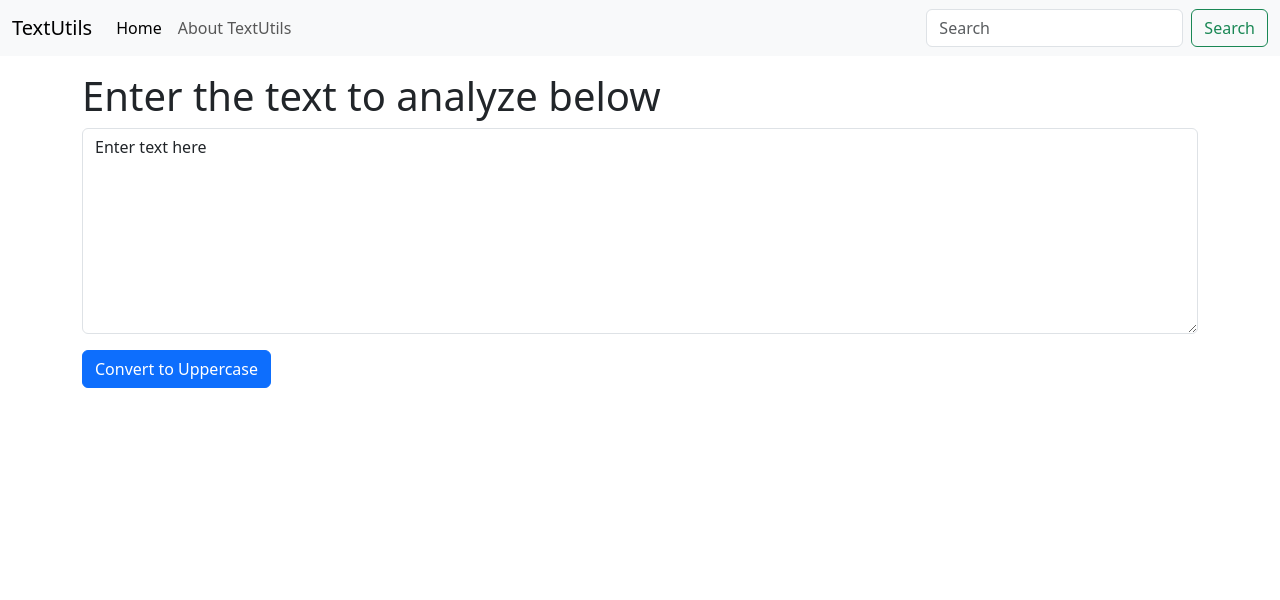
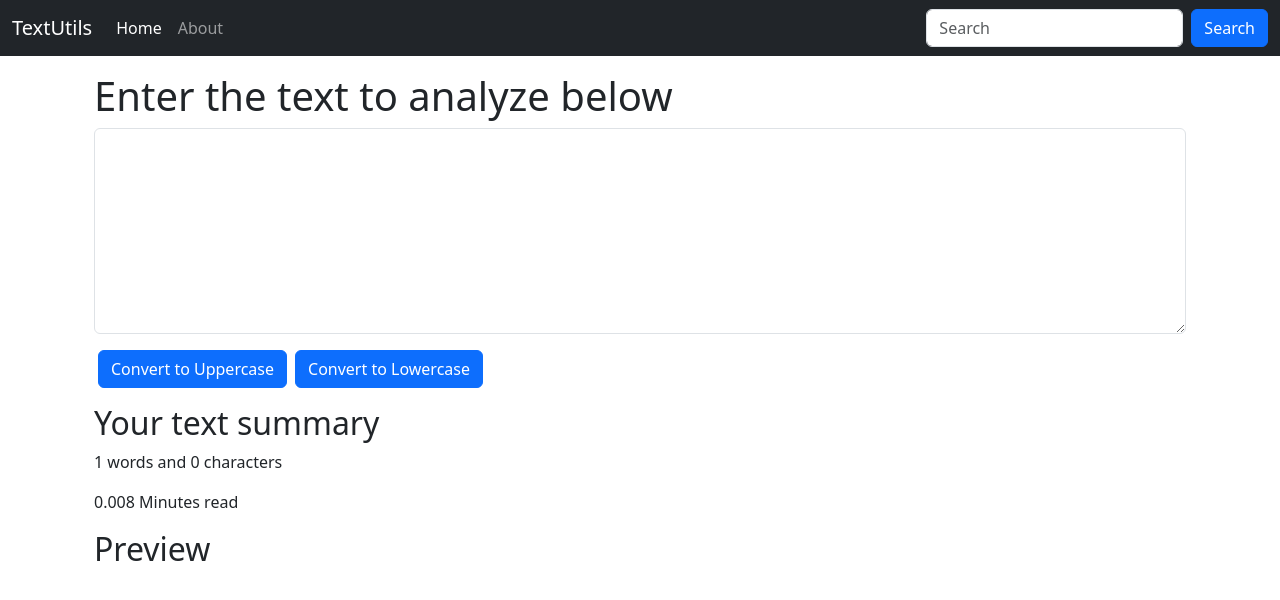
Before and after one commit to mspabitwar/textutils-react, a React (Create React App) app: page / in a window 1280 px wide. Shown: the top 600 px of the page. Built offline with nearby package versions, Linux system fonts and the light colour scheme.

Commit message:
video 8: added more logic

```diff
--- a/src/App.js
+++ b/src/App.js
@@ -5,7 +5,7 @@
 function App() {
   return (
     <>
-      <Navbar title="TextUtils" aboutText="About TextUtils"/>
+      <Navbar title="TextUtils" aboutText="About"/>
       <div className="container my-3">
         <TextForm heading="Enter the text to analyze below" />
       </div>
--- a/src/components/Navbar.js
+++ b/src/components/Navbar.js
@@ -3,7 +3,7 @@
 
 export default function Navbar(props) {
   return (
-    <nav className="navbar navbar-expand-lg bg-body-tertiary">
+    <nav className="navbar navbar-expand-lg navbar-dark bg-dark">
       <div className="container-fluid">
         <a className="navbar-brand" href="/" >{props.title}</a>
         <button className="navbar-toggler" type="button" data-bs-toggle="collapse" data-bs-target="#navbarSupportedContent" aria-controls="navbarSupportedContent" aria-expanded="false" aria-label="Toggle navigation">
@@ -20,7 +20,7 @@
           </ul>
           <form className="d-flex" role="search">
             <input className="form-control me-2" type="search" placeholder="Search" aria-label="Search"/>
-        <button className="btn btn-outline-success" type="submit">Search</button>
+            <button className="btn btn-primary" type="submit">Search</button>
           </form>
         </div>
       </div>
--- a/src/components/TextForm.js
+++ b/src/components/TextForm.js
@@ -6,22 +6,37 @@
         setText(text.toUpperCase());
     }
 
+    const handleLowerClick = () => {
+        //console.log("You have clicked on handlelowerClick " + text);
+        setText(text.toLowerCase());
+    }
+
     const handleOnChange = (event) => {
         //console.log("On change");
         setText(event.target.value);
     }
 
-    const[text, setText] = useState('Enter text here');
+    const[text, setText] = useState('');
     //text = "new text"; // wrong way to update the state
     //setText("new text"); //correct way to update the state
 
     return (
-        <div>
+        <>
+        <div className="container">
             <h1>{props.heading}</h1>
             <div className="mb-3">
                 <textarea className="form-control" value={text} onChange={handleOnChange} id="myBox" rows="8"></textarea>
             </div>
-            <button className="btn btn-primary" onClick={handleUpperClick}>Convert to Uppercase</button>
+            <button className="btn btn-primary mx-1" onClick={handleUpperClick}>Convert to Uppercase</button>
+            <button className="btn btn-primary mx-1" onClick={handleLowerClick}>Convert to Lowercase</button>
         </div>
+        <div className="container my-3">
+            <h2>Your text summary</h2>
+            <p>{text.split(" ").length} words and {text.length} characters</p>
+            <p>{0.008 * text.split(" ").length} Minutes read</p>
+            <h2>Preview</h2>
+            <p>{text}</p>
+        </div>
+        </>
     )
 }
```
Lines whose indentation alone changed are shown as unchanged.
